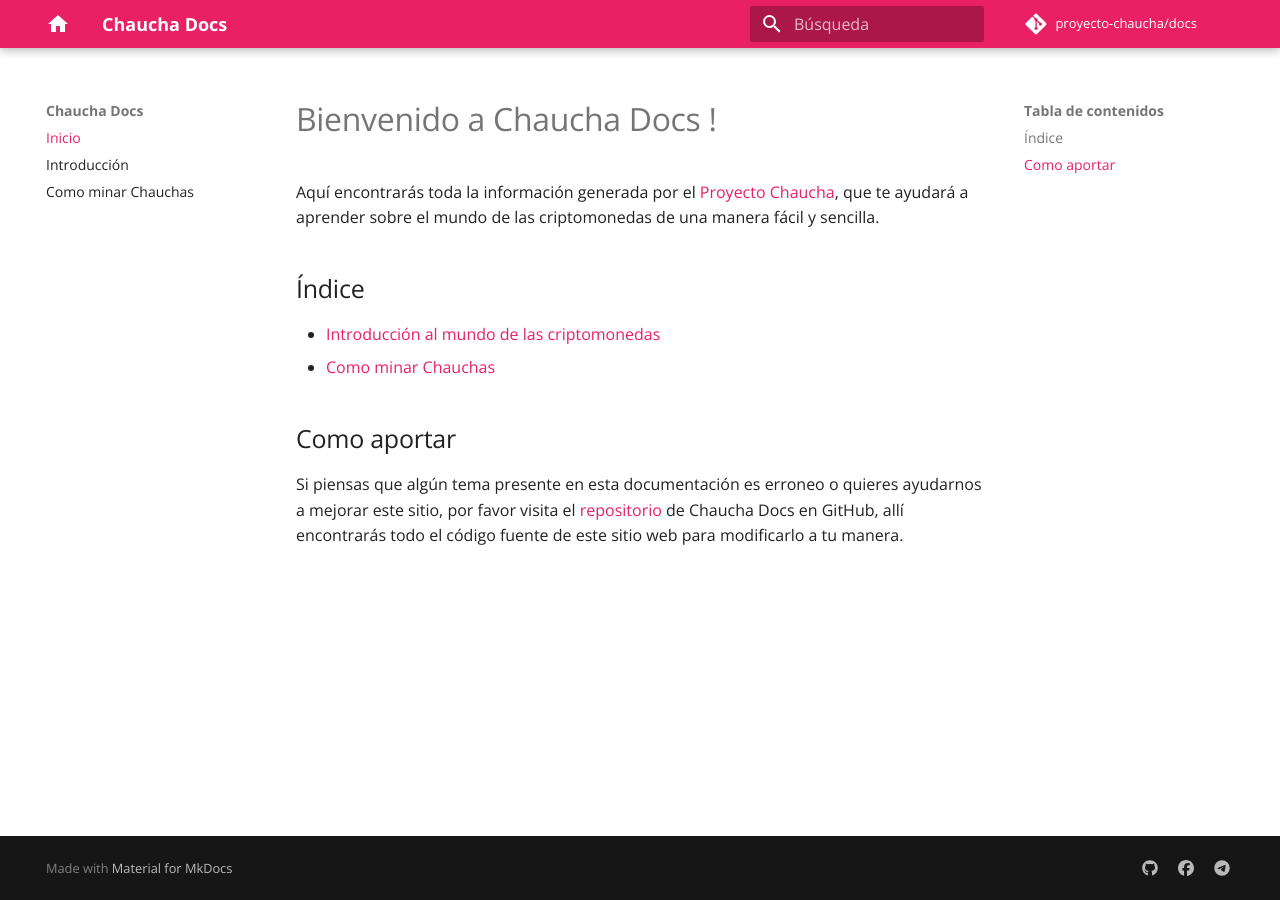
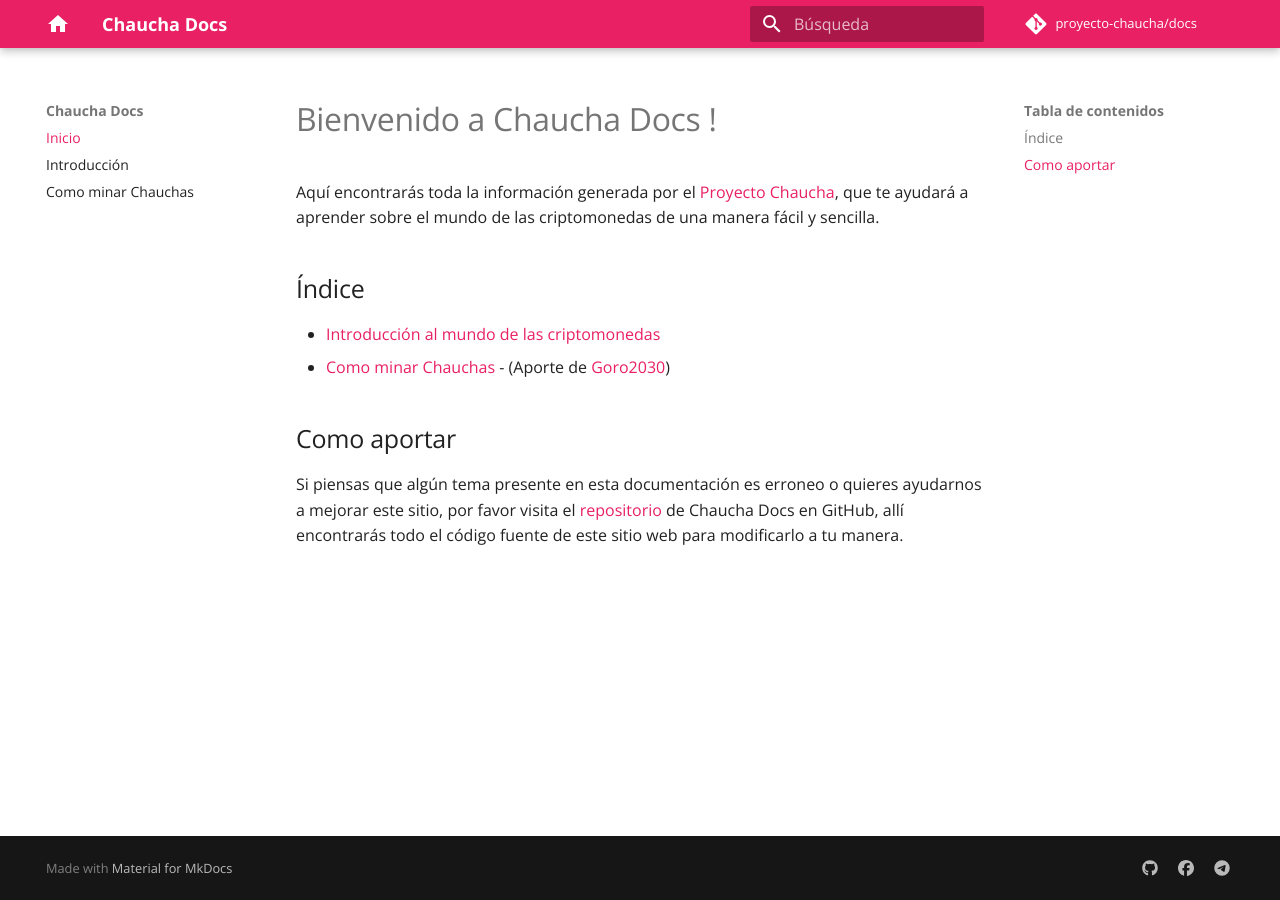
Before and after one commit to proyecto-chaucha/docs, an MkDocs documentation site: the page built from docs/index.md, in a window 1280 px wide. Built offline with MkDocs 1.6.1 and Material for MkDocs 9.7.7, drawn with Linux system fonts in a browser that asks for light colours; comment, search, counter and statistics services are not loaded; old or Windows-style settings are respelled for this version of MkDocs.

Commit message:
creditos

```diff
--- a/docs/index.md
+++ b/docs/index.md
@@ -5,7 +5,7 @@ Aquí encontrarás toda la información generada por el [Proyecto Chaucha](http:
 ## Índice
 
 * [Introducción al mundo de las criptomonedas](/intro)
-* [Como minar Chauchas](/mining)
+* [Como minar Chauchas](/mining) - (Aporte de [Goro2030](https://github.com/Goro2030))
 
 ## Como aportar
 
```
Also changed, not shown: docs/mining.md (line endings or trailing spaces).
